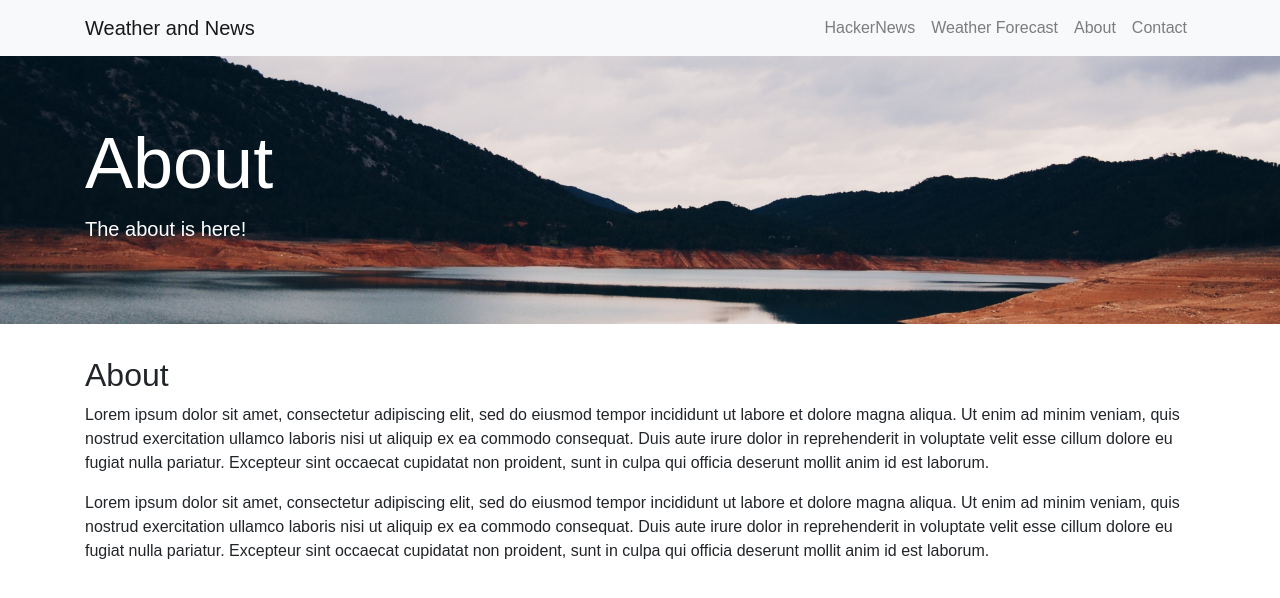
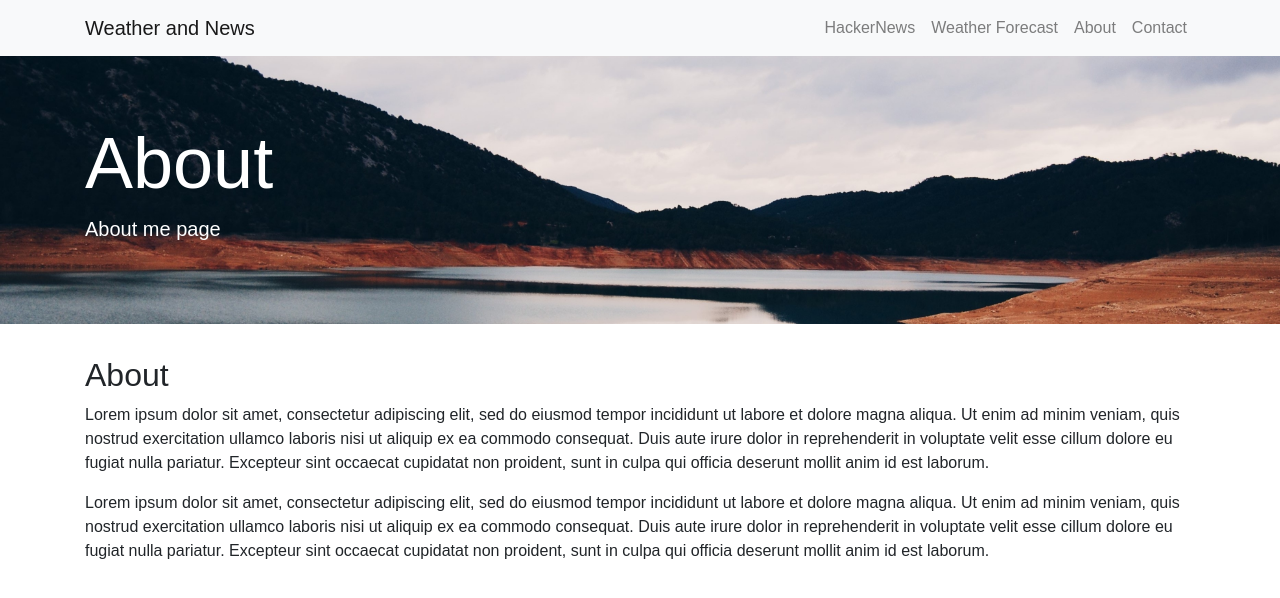
Before and after one commit to darah3ng/weather-and-news, a React app: page /about in a window 1280 px wide. Shown: the top 598 px of the page. Built offline with nearby package versions, Linux system fonts and the light colour scheme; no server answers.

Commit message:
chore: update page subtitles

```diff
--- a/src/pages/About.jsx
+++ b/src/pages/About.jsx
@@ -8,7 +8,7 @@ class About extends Component{
         return (
             <div>
                 <Nevbar/>
-                <Jumbotron title="About" subtitle="The about is here!" />
+                <Jumbotron title="About" subtitle="About me page" />
                 <div className="container">
                     <h2>About</h2>
                     <p>
--- a/src/pages/Contact.jsx
+++ b/src/pages/Contact.jsx
@@ -9,7 +9,7 @@ class Contact extends Component{
         return (
             <div>
                 <Nevbar/>
-                <Jumbotron title="Contact" subtitle="The Dank is here!" />
+                <Jumbotron title="Contact" subtitle="Contact me page" />
                 <div className="container">
                     <h2>Contact</h2>
                     <p>
```
